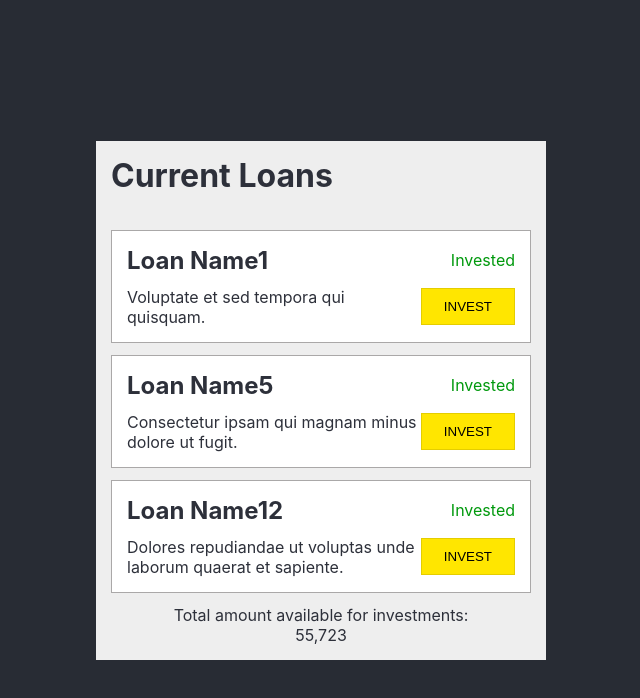
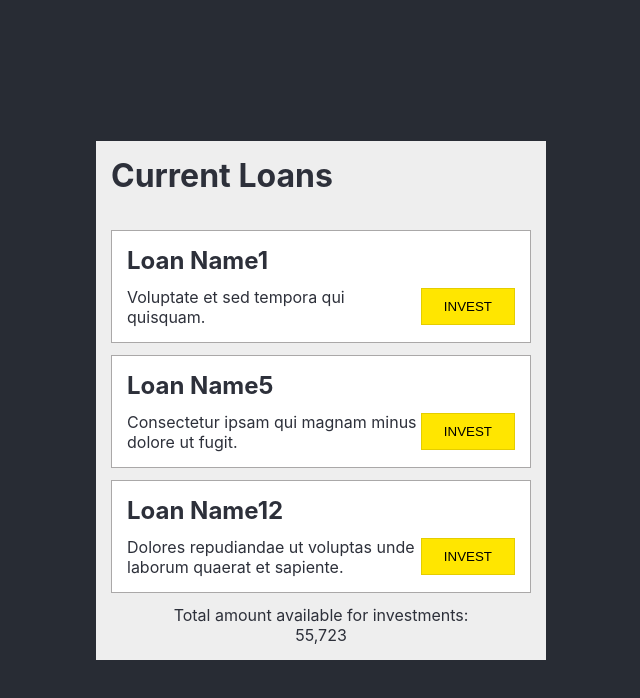
Before and after one commit to AndreiPositko/lendinvest-test-task, a React (Create React App) app: page / in a window 1280 px wide. Shown: the top 698 px of the page, without its empty margins (319-959 px from the left). Built offline with nearby package versions, Linux system fonts and the light colour scheme.

Commit message:
add show/hide label invested

```diff
--- a/src/components/InvestModal/InvestModal.jsx
+++ b/src/components/InvestModal/InvestModal.jsx
@@ -8,7 +8,7 @@ const InvestModal = ({ children, isOpenModal, closeModal  }) => {
         <Styled.Container isShow={ isOpenModal }>
             <Styled.Overlay onClick={ closeModal }/>
             <Styled.Modal>
-                { children }
+                {isOpenModal && children}
             </Styled.Modal>
         </Styled.Container>
     )
--- a/src/components/LoanItem/LoanItem.jsx
+++ b/src/components/LoanItem/LoanItem.jsx
@@ -14,7 +14,9 @@ const LoanItem = ({ buttonOnClick, data }) => {
                     loan name
                      {id}
                 </Styled.Title>
-                <Styled.InvestLabel>Invested</Styled.InvestLabel>
+                {data.invested && (
+                    <Styled.InvestLabel>Invested</Styled.InvestLabel>
+                )}
             </Styled.HeaderWrapper>
             <Styled.Content>
                 <Styled.ContentText>
```
